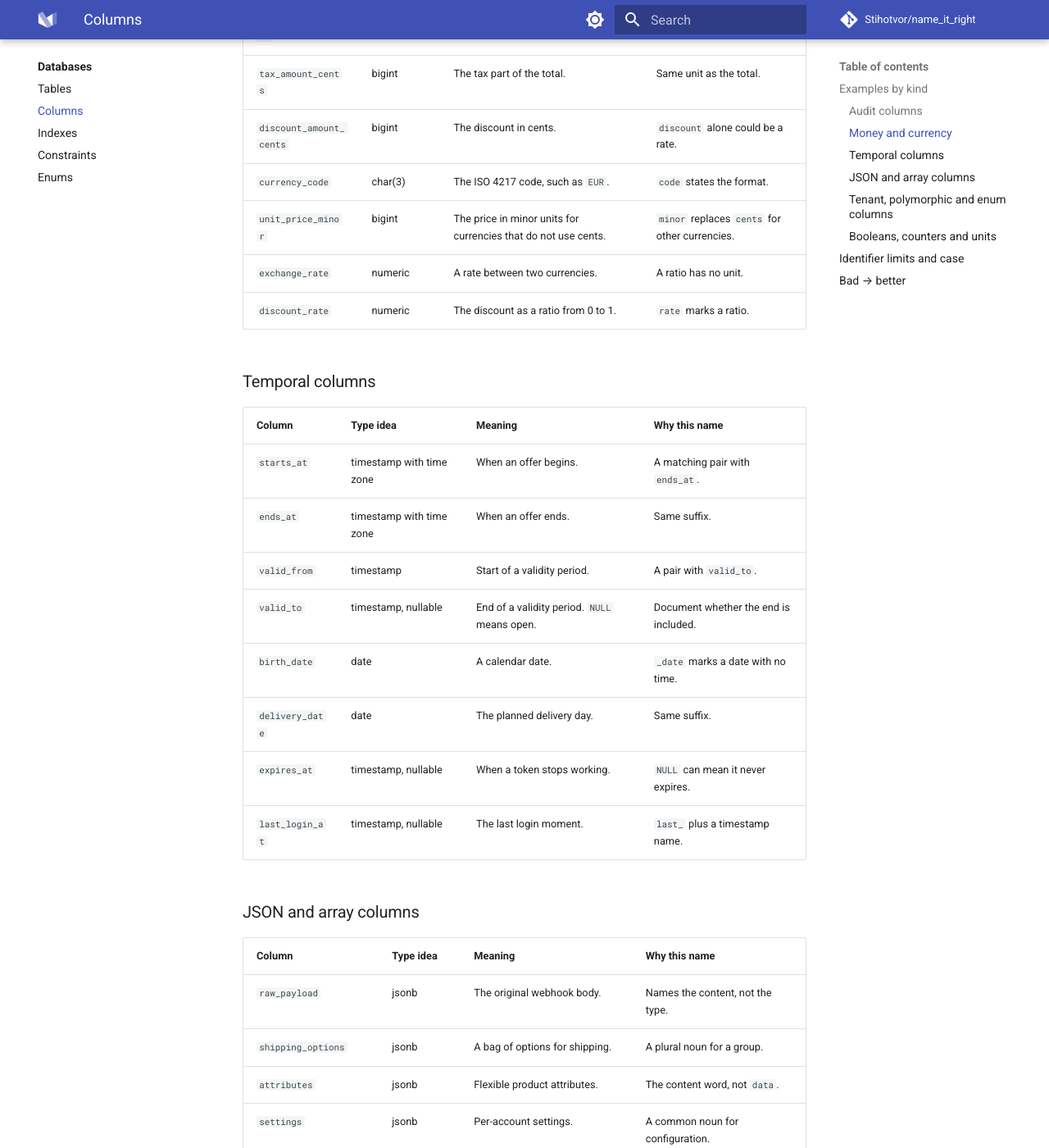
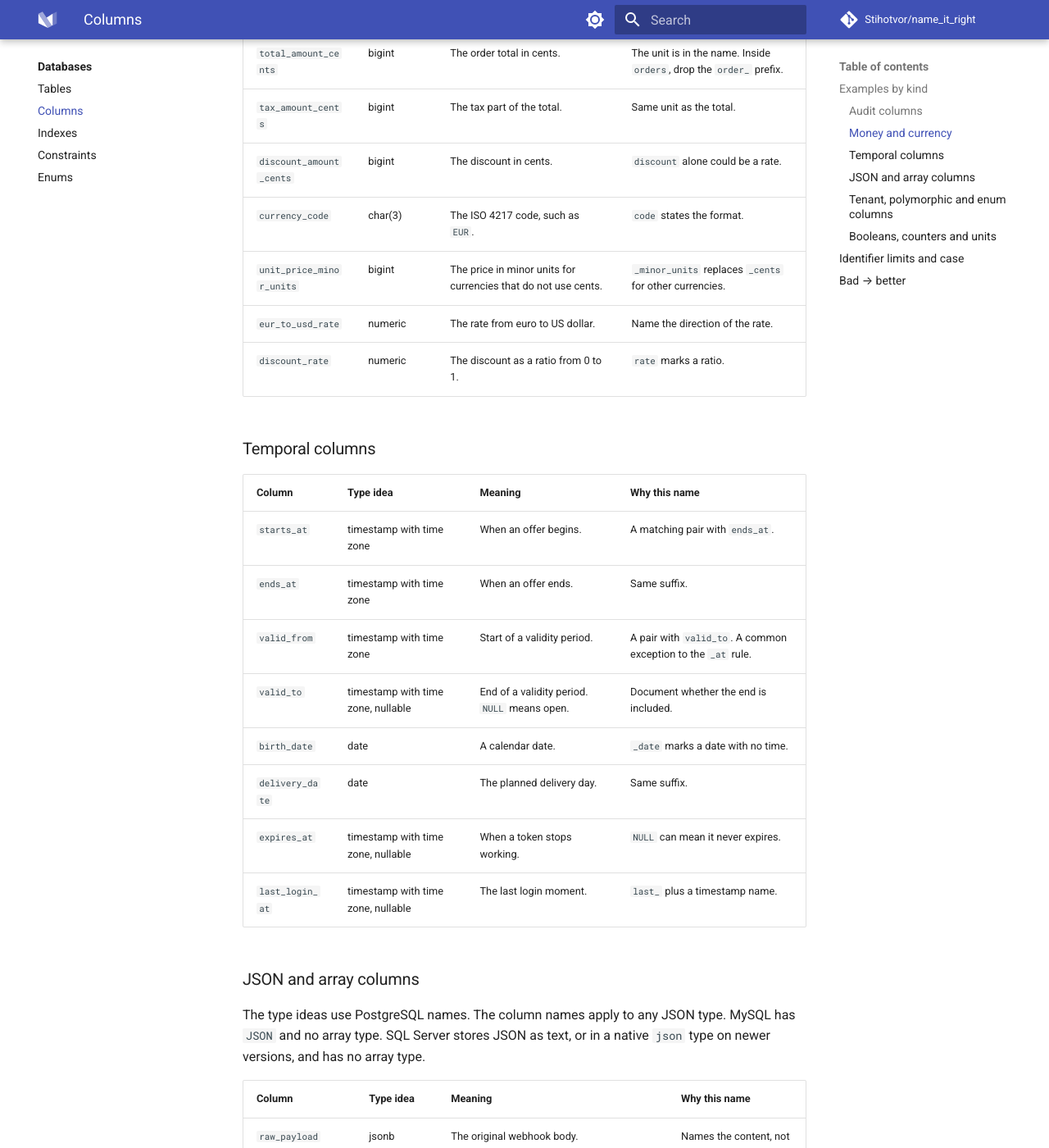
Before and after one commit to Stihotvor/name_it_right, an MkDocs documentation site: the page built from docs/databases/columns.md, in a window 1280 px wide and 1400 px high, scrolled down 1822 px. Shown: the whole window at 82% size. Built offline with MkDocs 1.6.1 and Material for MkDocs 9.7.7, drawn with Linux system fonts in a browser that asks for light colours; comment, search, counter and statistics services are not loaded; some of the changed text lies outside the part shown.

Commit message:
docs(13): fix review findings in database columns
Co-Authored-By: Claude Sonnet 5.5 <noreply@anthropic.com>

```diff
--- a/docs/databases/columns.md
+++ b/docs/databases/columns.md
@@ -7,7 +7,7 @@
     - Timestamps: `_at` suffix: `created_at`, `updated_at`, `deleted_at`, `expires_at`
     - Dates: `_date` suffix: `start_date`, `end_date`, `birth_date`
     - Counters: `_count` suffix: `login_count`, `retry_count`, `item_count`
-    - Monetary values: include currency or unit: `amount_cents`, `price_usd`, `balance_btc`
+    - Monetary values: include currency or unit: `amount_cents`, `price_cents` with `currency_code`, `balance_btc`
 
 !!! tip "Useful tips"
 
@@ -33,8 +33,8 @@ The tables use an e-commerce checkout. The patterns follow [Booleans, collection
 |---|---|---|---|
 | `created_at` | timestamp with time zone | When the row was inserted. | `_at` marks a moment. |
 | `updated_at` | timestamp with time zone | When the row last changed. | Same suffix as `created_at`. |
-| `deleted_at` | timestamp, nullable | When the row was soft-deleted. `NULL` means live. | A timestamp says when. A boolean does not. |
-| `created_by_user_id` | foreign key to `users` | Who created the row. | A role plus the table name: `<role>_<table>_id`. |
+| `deleted_at` | timestamp with time zone, nullable | When the row was soft-deleted. `NULL` means live. | A timestamp says when. A boolean does not. |
+| `created_by_user_id` | foreign key to `users` | Who created the row. | A role plus the table: `<role>_<table_singular>_id`. |
 | `updated_by_user_id` | foreign key to `users` | Who changed the row last. | Same pattern. |
 | `row_version` | integer | A counter for optimistic locking. | `version` alone could mean a product version. |
 | `source_system` | text | Where the row came from. | Names the origin, not the type. |
@@ -45,12 +45,12 @@ Store money as an integer in minor units plus a currency code. For other approac
 
 | Column | Type idea | Meaning | Why this name |
 |---|---|---|---|
-| `total_amount_cents` | bigint | The order total in cents. | The unit is in the name. |
+| `total_amount_cents` | bigint | The order total in cents. | The unit is in the name. Inside `orders`, drop the `order_` prefix. |
 | `tax_amount_cents` | bigint | The tax part of the total. | Same unit as the total. |
 | `discount_amount_cents` | bigint | The discount in cents. | `discount` alone could be a rate. |
 | `currency_code` | char(3) | The ISO 4217 code, such as `EUR`. | `code` states the format. |
-| `unit_price_minor` | bigint | The price in minor units for currencies that do not use cents. | `minor` replaces `cents` for other currencies. |
-| `exchange_rate` | numeric | A rate between two currencies. | A ratio has no unit. |
+| `unit_price_minor_units` | bigint | The price in minor units for currencies that do not use cents. | `_minor_units` replaces `_cents` for other currencies. |
+| `eur_to_usd_rate` | numeric | The rate from euro to US dollar. | Name the direction of the rate. |
 | `discount_rate` | numeric | The discount as a ratio from 0 to 1. | `rate` marks a ratio. |
 
 ### Temporal columns
@@ -59,14 +59,16 @@ Store money as an integer in minor units plus a currency code. For other approac
 |---|---|---|---|
 | `starts_at` | timestamp with time zone | When an offer begins. | A matching pair with `ends_at`. |
 | `ends_at` | timestamp with time zone | When an offer ends. | Same suffix. |
-| `valid_from` | timestamp | Start of a validity period. | A pair with `valid_to`. |
-| `valid_to` | timestamp, nullable | End of a validity period. `NULL` means open. | Document whether the end is included. |
+| `valid_from` | timestamp with time zone | Start of a validity period. | A pair with `valid_to`. A common exception to the `_at` rule. |
+| `valid_to` | timestamp with time zone, nullable | End of a validity period. `NULL` means open. | Document whether the end is included. |
 | `birth_date` | date | A calendar date. | `_date` marks a date with no time. |
 | `delivery_date` | date | The planned delivery day. | Same suffix. |
-| `expires_at` | timestamp, nullable | When a token stops working. | `NULL` can mean it never expires. |
-| `last_login_at` | timestamp, nullable | The last login moment. | `last_` plus a timestamp name. |
+| `expires_at` | timestamp with time zone, nullable | When a token stops working. | `NULL` can mean it never expires. |
+| `last_login_at` | timestamp with time zone, nullable | The last login moment. | `last_` plus a timestamp name. |
 
 ### JSON and array columns
+
+The type ideas use PostgreSQL names. The column names apply to any JSON type. MySQL has `JSON` and no array type. SQL Server stores JSON as text, or in a native `json` type on newer versions, and has no array type.
 
 | Column | Type idea | Meaning | Why this name |
 |---|---|---|---|
@@ -75,7 +77,7 @@ Store money as an integer in minor units plus a currency code. For other approac
 | `attributes` | jsonb | Flexible product attributes. | The content word, not `data`. |
 | `settings` | jsonb | Per-account settings. | A common noun for configuration. |
 | `tags` | text array | The labels of a product. | A plural noun for an array. |
-| `allowed_country_codes` | text array | The countries where an offer runs. | Plural and states the format. |
+| `allowed_country_codes` | text array | The countries where an offer runs. Array elements cannot have a foreign key. | Plural and states the format. |
 
 Do not put the type in the name: `tags_array` and `settings_json` repeat what the schema says. Use an array only for a small list that you never join. For anything else, use a junction table (see [Tables](tables.md)).
 
@@ -84,7 +86,7 @@ Do not put the type in the name: `tags_array` and `settings_json` repeat what th
 | Column | Type idea | Meaning | Why this name |
 |---|---|---|---|
 | `tenant_id` | foreign key | The customer account that owns the row. | The same name in every table. |
-| `organization_id` | foreign key | The company that owns the row. | `<table>_id` pattern. |
+| `organization_id` | foreign key | The company that owns the row. | `<table_singular>_id` pattern. |
 | `owner_type` | text | The kind of record that owns this row, such as `order`. | `<target>_type` pairs with `<target>_id`. |
 | `owner_id` | bigint | The id of the owning record. | Pairs with `owner_type`. |
 | `commentable_type` | text | The kind of record that has the comment. | A role word ending in `able` is common in Rails. |
@@ -93,7 +95,7 @@ Do not put the type in the name: `tags_array` and `settings_json` repeat what th
 | `payment_method` | enum or text | How the customer pays. | A noun for the choice. |
 | `shipping_carrier` | enum or text | The carrier that delivers. | A noun for the choice. |
 
-For enum types and their values, see [Enums](enums.md).
+A polymorphic `_id` cannot have a foreign key constraint. Prefer one nullable foreign key per target when the set of targets is small. For enum types and their values, see [Enums](enums.md).
 
 ### Booleans, counters and units
 
@@ -114,7 +116,7 @@ For enum types and their values, see [Enums](enums.md).
 |---|---|---|---|
 | PostgreSQL | 63 bytes | Folds unquoted names to lower case. | A longer name is cut to 63 bytes, with a notice. A quoted mixed-case name needs quotes in every query. |
 | MySQL | 64 characters for most names | Column names are not case-sensitive. Table names can be, depending on the system. | Check `lower_case_table_names`. |
-| SQL Server | 128 characters | Depends on the collation. | The same name can differ by case on one server and not on another. |
+| SQL Server | 128 characters | Depends on the collation. | The same name can differ by case in one database and not in another. |
 
 Use short, lower-case names without quotes. Then the same name works in every database. See [PostgreSQL lexical structure](https://www.postgresql.org/docs/current/sql-syntax-lexical.html), [MySQL identifiers](https://dev.mysql.com/doc/refman/8.4/en/identifiers.html) and [SQL Server database identifiers](https://learn.microsoft.com/en-us/sql/relational-databases/databases/database-identifiers).
 
@@ -122,13 +124,13 @@ Use short, lower-case names without quotes. Then the same name works in every da
 
 | Bad | Better | Why |
 |---|---|---|
-| `OrderID` | `order_id` | PostgreSQL folds unquoted names to lower case, so mixed case needs quotes. |
+| `OrderID` | `order_id` | PostgreSQL folds an unquoted `OrderID` to `orderid`. A quoted `"OrderID"` needs quotes in every query. |
 | `is_deleted` | `deleted_at` | A timestamp says when. `NULL` means not deleted. |
 | `price FLOAT` | `price_cents BIGINT` plus `currency_code` | Integer minor units avoid rounding errors. |
 | `amount` | `total_amount_cents` | A bare `amount` hides the unit. |
 | `created` | `created_at` | `_at` marks a timestamp. |
 | `date` | `delivery_date` | `date` is a type name and a vague word. |
-| `status_ok` | `is_successful` | A boolean reads as a statement. |
+| `status_ok` | `is_status_ok` | A boolean reads as a statement. |
 | `weight` | `package_weight_grams` | The unit is in the name. |
 | `data_json` | `raw_payload` | Name the content, not the type. |
 | `tags_array` | `tags` | The schema already shows the array type. |
@@ -136,7 +138,7 @@ Use short, lower-case names without quotes. Then the same name works in every da
 | `type` | `payment_method` | `type` alone could mean anything. |
 | `qty` | `quantity` | Saves two letters and costs clarity. |
 | `order` (as a column) | `order_number` | `order` is a reserved word. |
-| `tenant` | `tenant_id` | A foreign key ends with `_id`. |
+| `tenant` | `tenant_id` | A foreign key ends with `_id`, or with the referenced natural key, such as `country_code`. |
 
 !!! info "See also"
 
```
